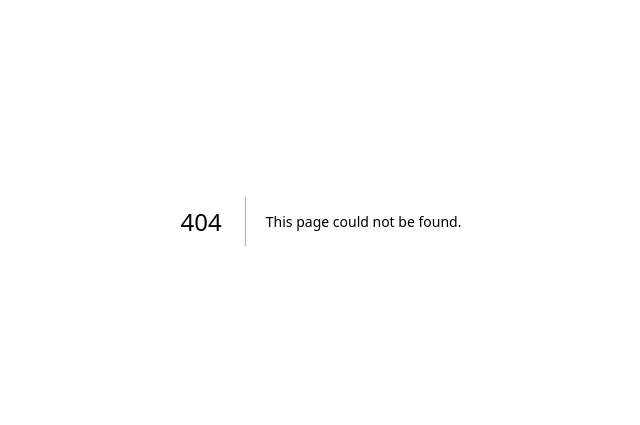
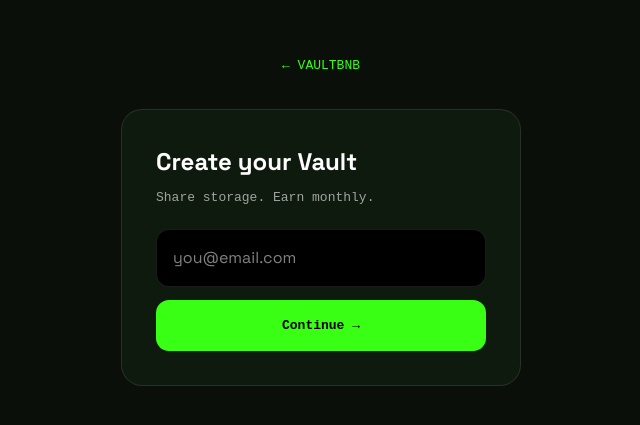
Before and after one commit to voult001/hermetiq, a Next.js app: page /signup in a window 1280 px wide. Before the commit this address had no page. Shown: the part 179-604 px from the top of the page, without its empty margins (319-959 px from the left). Built offline with nearby package versions, Linux system fonts and the light colour scheme.

Commit message:
Implement signup page with email validation

```diff
--- /dev/null
+++ b/app/signup/page.tsx
@@ -0,0 +1,31 @@
+"use client"
+import { useState } from "react"
+import Link from "next/link"
+import { useRouter } from "next/navigation"
+
+export default function SignupPage() {
+  const [email, setEmail] = useState("")
+  const [loading, setLoading] = useState(false)
+  const router = useRouter()
+
+  const handle = () => {
+    if(!email.includes("@")) return alert("Enter valid email")
+    setLoading(true)
+    localStorage.setItem("vault_user", email)
+    setTimeout(()=> router.push("/host"), 600)
+  }
+
+  return (
+    <div style={{minHeight:"100vh", background:"#0A0F0A", color:"white", display:"flex", flexDirection:"column", alignItems:"center", justifyContent:"center", padding:21}}>
+      <Link href="/" style={{fontFamily:"monospace", color:"#39FF14", fontSize:13, marginBottom:34}}>← VAULTBNB</Link>
+      <div style={{width:"100%", maxWidth:400, border:"1px solid rgba(255,255,255,0.1)", borderRadius:21, padding:34, background:"#0F1A0F"}}>
+        <h1 style={{fontSize:24, fontWeight:"bold"}}>Create your Vault</h1>
+        <p style={{fontFamily:"monospace", fontSize:13, opacity:0.6, marginTop:8, marginBottom:21}}>Share storage. Earn monthly.</p>
+        <input value={email} onChange={e=>setEmail(e.target.value)} placeholder="you@email.com" style={{width:"100%", background:"black", border:"1px solid rgba(255,255,255,0.1)", borderRadius:13, padding:16, marginBottom:13, color:"white"}} />
+        <button onClick={handle} disabled={loading} style={{width:"100%", background:"#39FF14", color:"black", padding:16, borderRadius:13, fontWeight:"bold", fontFamily:"monospace"}}>
+          {loading? "Creating...":"Continue →"}
+        </button>
+      </div>
+    </div>
+  )
+}
```
